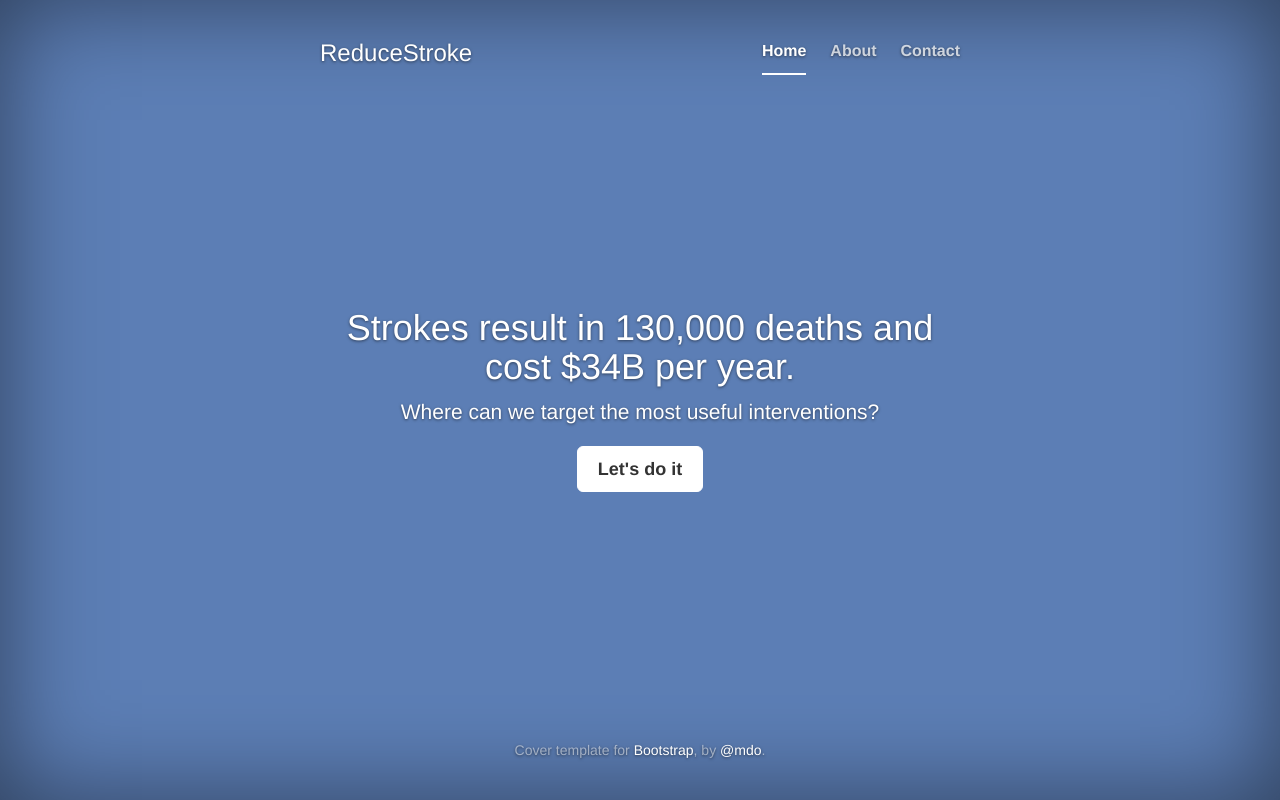
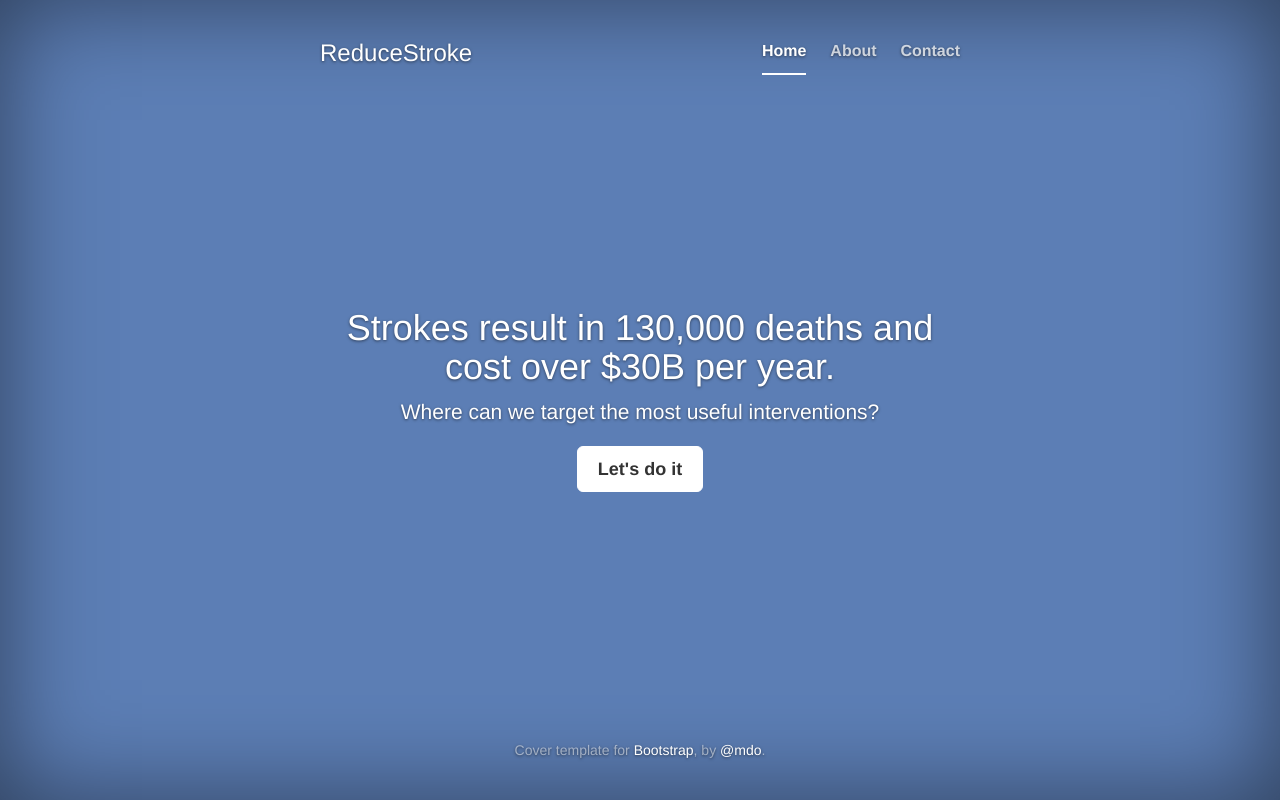
Before and after one commit to rmaunu/stroke_prev, a Flask app: page / in a window 1280 px wide. Run offline with Flask 2, Linux system fonts and the light colour scheme; parts of the project's set-up code (start-up, migrations or seed data) failed here and were passed over; some libraries are stand-ins or nearby versions.

Commit message:
on site changes

```diff
--- a/website/run.py
+++ b/website/run.py
@@ -2,4 +2,4 @@
 
 from stroke_prev_flask import app
 
-app.run (debug = True)
+app.run (host='0.0.0.0', debug = True)
--- a/website/stroke_prev_flask/templates/about.html
+++ b/website/stroke_prev_flask/templates/about.html
@@ -64,7 +64,9 @@
 
       <div class="container">
 
-        <p>Test</p>
+        <p>
+	<a href="https://docs.google.com/presentation/d/1XxqhlCnEaLYH73yUPV7N1wjc3Anx0Xd5M3eQOwKDMxM/edit?usp=sharing">Slides</a>
+	</p>
 
       </div>
 
--- a/website/stroke_prev_flask/templates/cover.html
+++ b/website/stroke_prev_flask/templates/cover.html
@@ -53,8 +53,8 @@
           </div>
 
           <div class="inner cover">
-            <h1 class="cover-heading">Strokes result in 130,000 deaths and cost
-              $34B per year.</h1>
+            <h1 class="cover-heading">Strokes result in 130,000 deaths and cost over
+              $30B per year.</h1>
             <p class="lead">Where can we target the most useful interventions?</p>
             <p class="lead">
               <a href="input" class="btn btn-lg btn-default">Let's do it</a>
```
Also changed, not shown: 4 other files.
